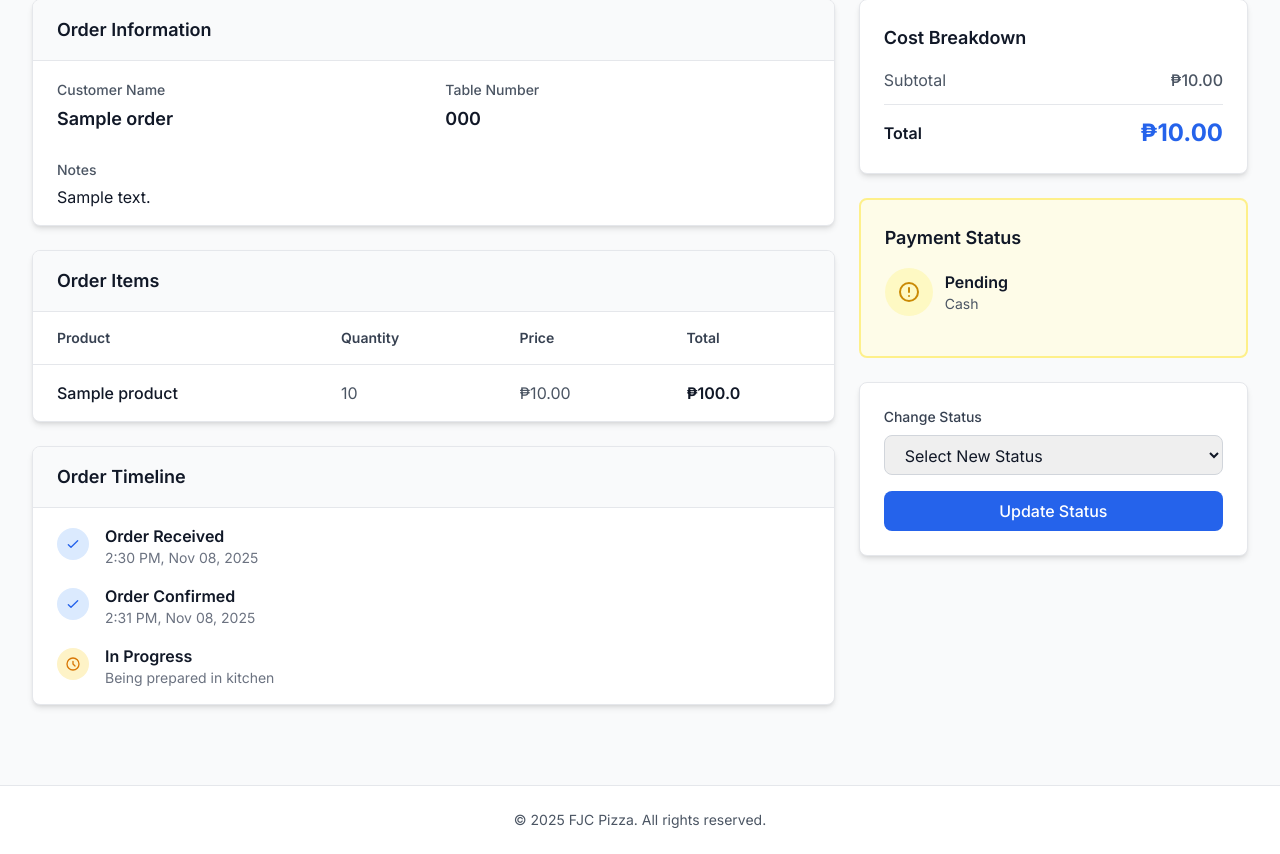
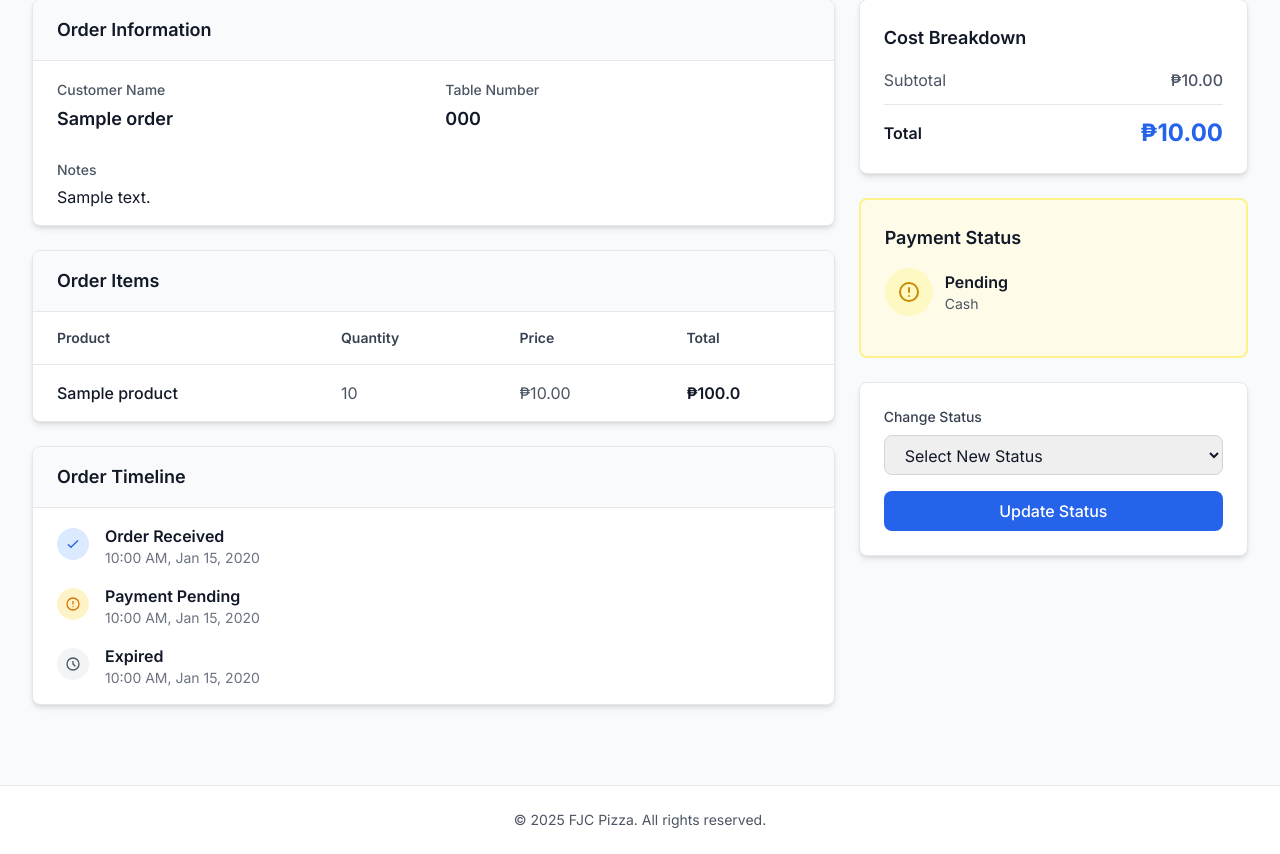
Before and after one commit to property360-2/FJC-Pizza, a Django app: page /orders/1/ in a window 1280 px wide. Shown: the part 182-1036 px from the top of the page. Run offline with Django 5.2, Linux system fonts and the light colour scheme; a user stored in the database is signed in; tables that the repository leaves empty hold one stand-in row (values such as "Sample post"); some libraries are stand-ins or nearby versions.

Commit message:
feat: Make Order Timeline dynamic with actual timestamps
Replace hardcoded timeline with real order data:
- Order Received: order.created_at
- Payment Status: payment.status and payment.created_at (if exists)
- Current Status: order.status with dynamic icons and colors
- Updated_at timestamp showing when status last changed

Timeline now accurately reflects order lifecycle with real timestamps.

🤖 Generated with [Claude Code](https://claude.com/claude-code)

Co-Authored-By: Claude <noreply@anthropic.com>

```diff
--- a/sales_inventory_system/templates/orders/detail.html
+++ b/sales_inventory_system/templates/orders/detail.html
@@ -92,6 +92,7 @@
                 </div>
                 <div class="px-6 py-4">
                     <div class="space-y-4">
+                        <!-- Order Received -->
                         <div class="flex items-start">
                             <div class="flex items-center justify-center w-8 h-8 rounded-full bg-fjc-blue-100 mr-4 mt-1">
                                 <svg class="w-4 h-4 text-fjc-blue-600" fill="none" stroke="currentColor" viewBox="0 0 24 24">
@@ -100,29 +101,45 @@
                             </div>
                             <div>
                                 <p class="font-semibold text-gray-900">Order Received</p>
-                                <p class="text-sm text-gray-500">2:30 PM, Nov 08, 2025</p>
+                                <p class="text-sm text-gray-500">{{ order.created_at|date:"g:i A, M d, Y" }}</p>
                             </div>
                         </div>
+
+                        <!-- Payment Confirmed (if payment exists) -->
+                        {% if order.payment %}
                         <div class="flex items-start">
-                            <div class="flex items-center justify-center w-8 h-8 rounded-full bg-fjc-blue-100 mr-4 mt-1">
-                                <svg class="w-4 h-4 text-fjc-blue-600" fill="none" stroke="currentColor" viewBox="0 0 24 24">
+                            <div class="flex items-center justify-center w-8 h-8 rounded-full {% if order.payment.status == 'SUCCESS' %}bg-fjc-blue-100{% else %}bg-fjc-yellow-100{% endif %} mr-4 mt-1">
+                                <svg class="w-4 h-4 {% if order.payment.status == 'SUCCESS' %}text-fjc-blue-600{% else %}text-fjc-yellow-600{% endif %}" fill="none" stroke="currentColor" viewBox="0 0 24 24">
+                                    {% if order.payment.status == 'SUCCESS' %}
                                     <path stroke-linecap="round" stroke-linejoin="round" stroke-width="2" d="M5 13l4 4L19 7"></path>
+                                    {% else %}
+                                    <path stroke-linecap="round" stroke-linejoin="round" stroke-width="2" d="M12 8v4m0 4h.01M21 12a9 9 0 11-18 0 9 9 0 0118 0z"></path>
+                                    {% endif %}
                                 </svg>
                             </div>
                             <div>
-                                <p class="font-semibold text-gray-900">Order Confirmed</p>
-                                <p class="text-sm text-gray-500">2:31 PM, Nov 08, 2025</p>
+                                <p class="font-semibold text-gray-900">Payment {{ order.payment.get_status_display }}</p>
+                                <p class="text-sm text-gray-500">{{ order.payment.created_at|date:"g:i A, M d, Y" }}</p>
                             </div>
                         </div>
+                        {% endif %}
+
+                        <!-- Current Status -->
                         <div class="flex items-start">
-                            <div class="flex items-center justify-center w-8 h-8 rounded-full bg-fjc-yellow-100 mr-4 mt-1">
-                                <svg class="w-4 h-4 text-fjc-yellow-600" fill="none" stroke="currentColor" viewBox="0 0 24 24">
+                            <div class="flex items-center justify-center w-8 h-8 rounded-full {% if order.status == 'PENDING' %}bg-yellow-100{% elif order.status == 'IN_PROGRESS' %}bg-blue-100{% elif order.status == 'FINISHED' %}bg-green-100{% elif order.status == 'CANCELLED' %}bg-red-100{% else %}bg-gray-100{% endif %} mr-4 mt-1">
+                                <svg class="w-4 h-4 {% if order.status == 'PENDING' %}text-yellow-600{% elif order.status == 'IN_PROGRESS' %}text-blue-600{% elif order.status == 'FINISHED' %}text-green-600{% elif order.status == 'CANCELLED' %}text-red-600{% else %}text-gray-600{% endif %}" fill="none" stroke="currentColor" viewBox="0 0 24 24">
+                                    {% if order.status == 'FINISHED' %}
+                                    <path stroke-linecap="round" stroke-linejoin="round" stroke-width="2" d="M5 13l4 4L19 7"></path>
+                                    {% elif order.status == 'CANCELLED' %}
+                                    <path stroke-linecap="round" stroke-linejoin="round" stroke-width="2" d="M6 18L18 6M6 6l12 12"></path>
+                                    {% else %}
                                     <path stroke-linecap="round" stroke-linejoin="round" stroke-width="2" d="M12 8v4l3 3m6-3a9 9 0 11-18 0 9 9 0 0118 0z"></path>
+                                    {% endif %}
                                 </svg>
                             </div>
                             <div>
-                                <p class="font-semibold text-gray-900">In Progress</p>
-                                <p class="text-sm text-gray-500">Being prepared in kitchen</p>
+                                <p class="font-semibold text-gray-900">{{ order.get_status_display }}</p>
+                                <p class="text-sm text-gray-500">{{ order.updated_at|date:"g:i A, M d, Y" }}</p>
                             </div>
                         </div>
                     </div>
```
